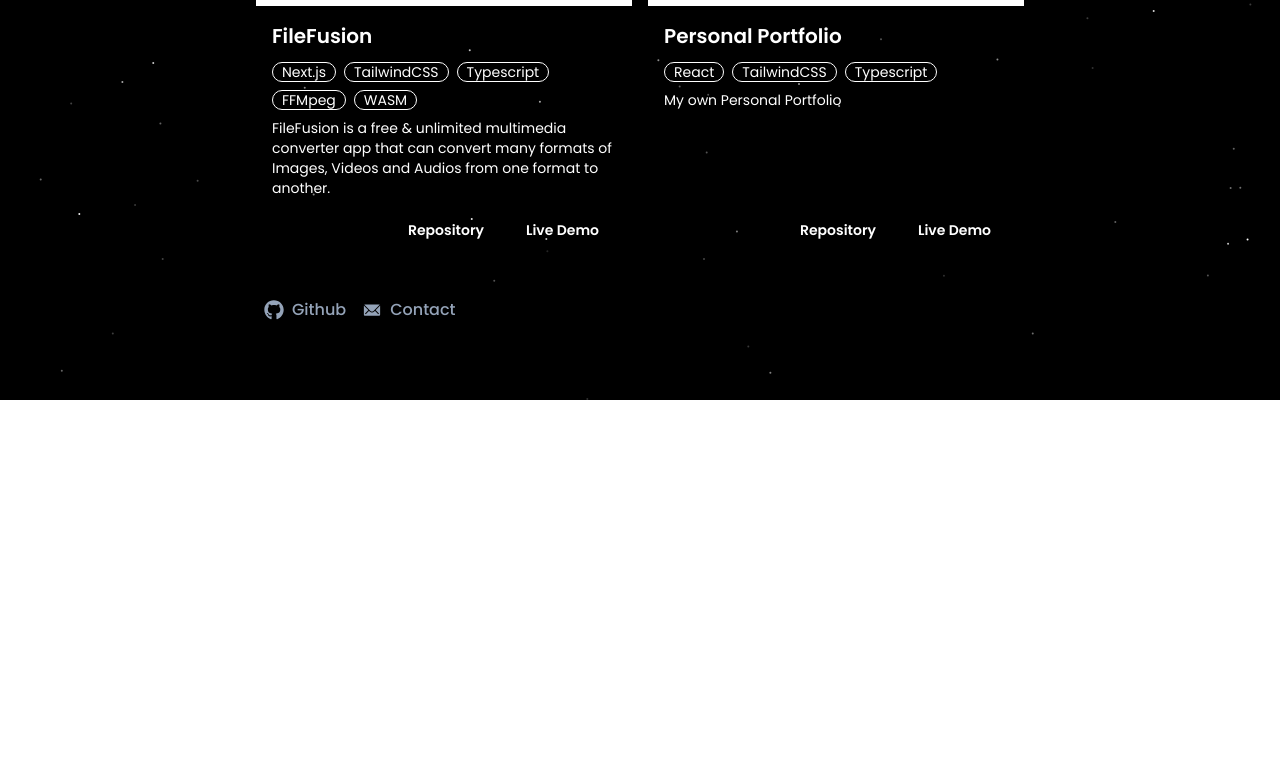
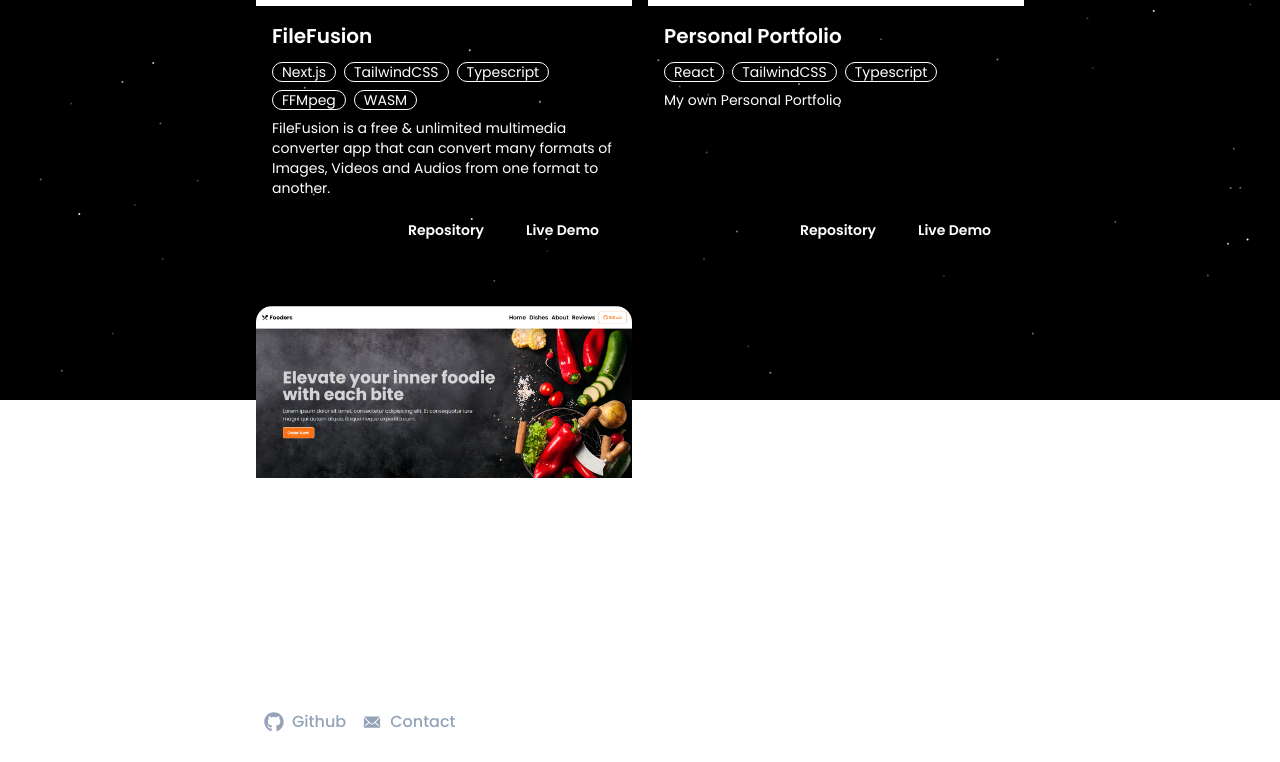
Before and after one commit to ArctyZ/portfolio-haris, a React (Vite) app: page /projects in a window 1280 px wide. Shown: the part 400-1162 px from the top of the page. Before the commit the page ends 800 px from the top, so only its background shows below. Built offline with nearby package versions, Linux system fonts and the light colour scheme.

Commit message:
add: new project

```diff
--- a/src/components/Contact.tsx
+++ b/src/components/Contact.tsx
@@ -9,25 +9,25 @@ export default function Contact() {
         Information
       </h1>
       <div className="flex md:flex-row flex-col  gap-5 p-5 w-full items-center justify-between">
-        <div>
-          <Link to="mailto:harisbaraja56@gmail.com" className="flex flex-col gap-2 items-center p-3" target="_blank">
+        <div className="shine">
+          <Link to="mailto:harisbaraja56@gmail.com" className="flex flex-col gap-2 items-center p-3 " target="_blank">
             <IoIosMail size={50} />
             <span className="text-xl">Email</span>
           </Link>
         </div>
-        <div>
+        <div className="shine">
           <Link to="https://github.com/ArctyZ" className="flex flex-col gap-2 items-center p-3" target="_blank">
             <FiGithub size={50} />
             <span className="text-xl">Github</span>
           </Link>
         </div>
-        <div>
+        <div className="shine">
           <Link target="_blank" to="https://www.linkedin.com/in/muhammad-harits-b01b91218/" className="flex flex-col gap-2 items-center p-3">
             <FiLinkedin size={50} />
             <span className="text-xl">LinkedIn</span>
           </Link>
         </div>
-        <div>
+        <div className="shine">
           <Link target="_blank" to="https://drive.google.com/file/d/1dZVQxh5NIaw4kUcxnUgY1xL_hBR79Nge/view?usp=drive_link" className="flex flex-col gap-2 items-center p-3">
             <FiFileText size={50} />
             <span className="text-xl">Resume</span>
--- a/src/components/Footer.tsx
+++ b/src/components/Footer.tsx
@@ -4,7 +4,7 @@ import { Link } from "react-router";
 
 export default function Footer() {
   return (
-    <div className="mb-5 p-2">
+    <div className="mb-5 p-2 mt-5">
         {/* Contacts */}
         <div className="flex flex-row items-center gap-4">
             <Link to={"https://github.com/ArctyZ"}><div className="flex gap-2 items-center text-slate-400 font-medium"><FaGithub size={20}/><span>Github</span></div></Link>
--- a/src/components/ProjectsBox.tsx
+++ b/src/components/ProjectsBox.tsx
@@ -18,6 +18,14 @@ formats of Images, Videos and Audios from one format to another.`,
     github: "https://github.com/ArctyZ/portfolio-haris",
     demo: "https://filefusion-gamma.vercel.app/",
   },
+  {
+    title: "Fooders",
+    description: `A Beautiful & Simple Restaurant landing page.`,
+    image: "./fooder_thumb.png",
+    tech: ["React", "TailwindCSS", "Typescript","ShadCn"],
+    github: "https://github.com/ArctyZ/fooders",
+    demo: "https://fooders-two.vercel.app/",
+  },
 ];
 
 export default function ProjectsBox() {
```
Also changed, not shown: public/fooder_thumb.png (added).
